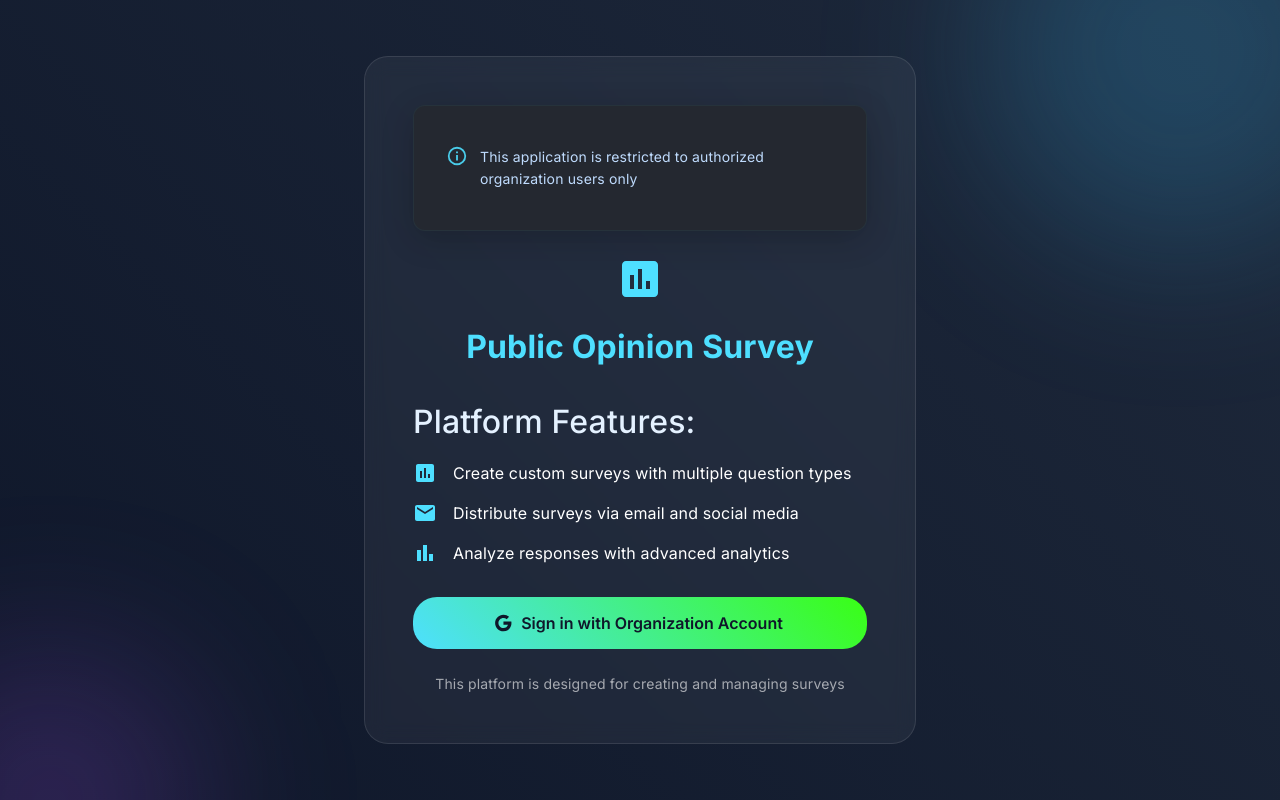
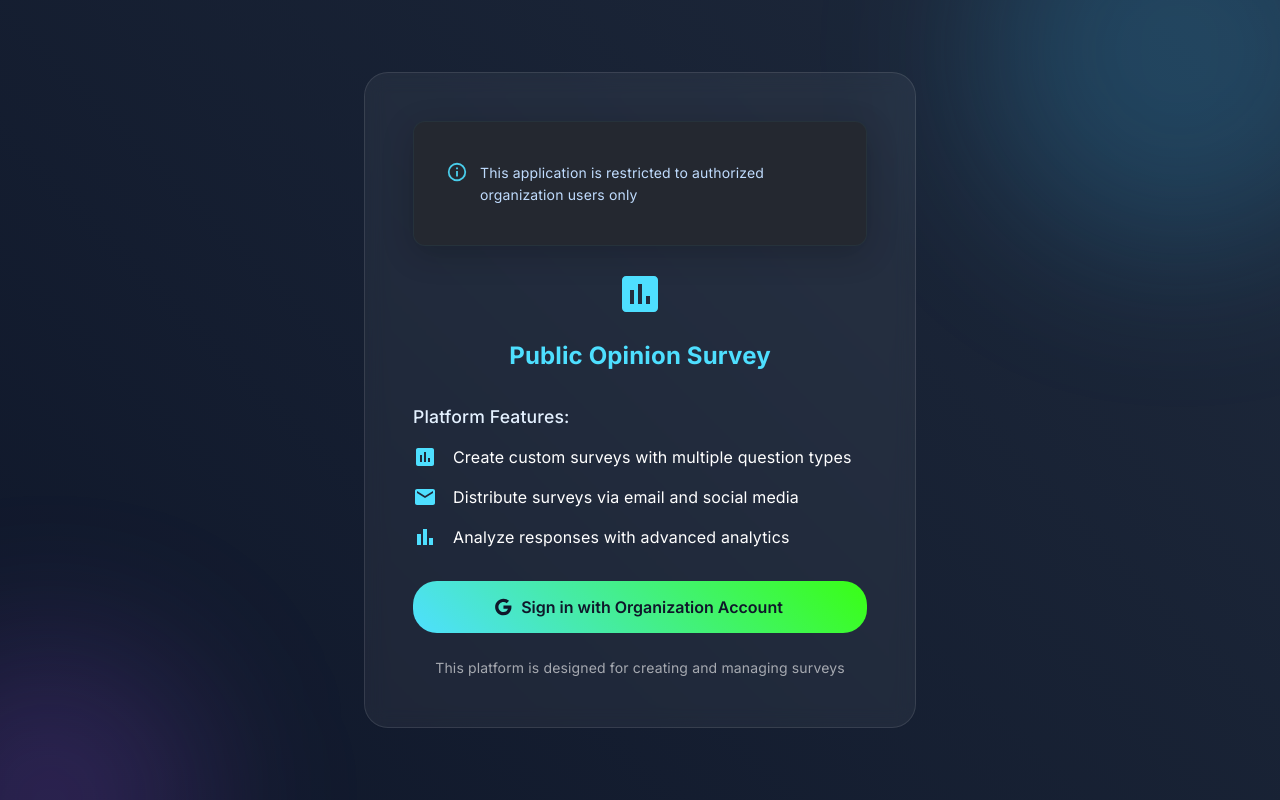
Before and after one commit to i-rahulkashyap/survey-frontend, a React (Vite) app: page / in a window 1280 px wide. Built offline with nearby package versions, Linux system fonts and the light colour scheme.

Commit message:
Revert "refactors"
This reverts commit 2a546b3d4ed983b71168e418ad8a11e465ebe354.

```diff
--- a/src/components/Login.jsx
+++ b/src/components/Login.jsx
@@ -52,7 +52,7 @@ const Login = () => {
             backdropFilter: 'blur(10px)',
             borderRadius: 4,
             border: '1px solid rgba(255, 255, 255, 0.1)',
-            p: { xs: 2, sm: 4 }, // Adjust padding for mobile
+            p: 4,
             position: 'relative',
           }}
         >
@@ -74,7 +74,7 @@ const Login = () => {
               sx={{
                 fontSize: 48,
                 color: '#4EDFFF',
-                mb: 2,
+                mb: 2
               }}
             />
             <Typography
@@ -83,8 +83,7 @@ const Login = () => {
               sx={{
                 color: '#fff',
                 fontWeight: 700,
-                mb: 2,
-                fontSize: { xs: '1.5rem', sm: '2rem' } // Responsive font size
+                mb: 2
               }}
             >
               Public Opinion Survey
@@ -98,8 +97,7 @@ const Login = () => {
               sx={{
                 color: '#4EDFFF',
                 mb: 2,
-                fontSize: '1.1rem',
-                fontSize: { xs: '1.5rem', sm: '2rem' } // Responsive font size
+                fontSize: '1.1rem'
               }}
             >
               Platform Features:
@@ -135,8 +133,8 @@ const Login = () => {
             sx={{
               background: 'linear-gradient(45deg, #4EDFFF, #39FF14)',
               color: '#0f172a',
-              padding: { xs: '16px', sm: '12px 24px' }, // Increase padding for mobile
-              fontSize: { xs: '1.2rem', sm: '1rem' }, // Responsive font size
+              padding: '12px 24px',
+              fontSize: '1rem',
               fontWeight: 600,
               textTransform: 'none',
               borderRadius: 2,
```
